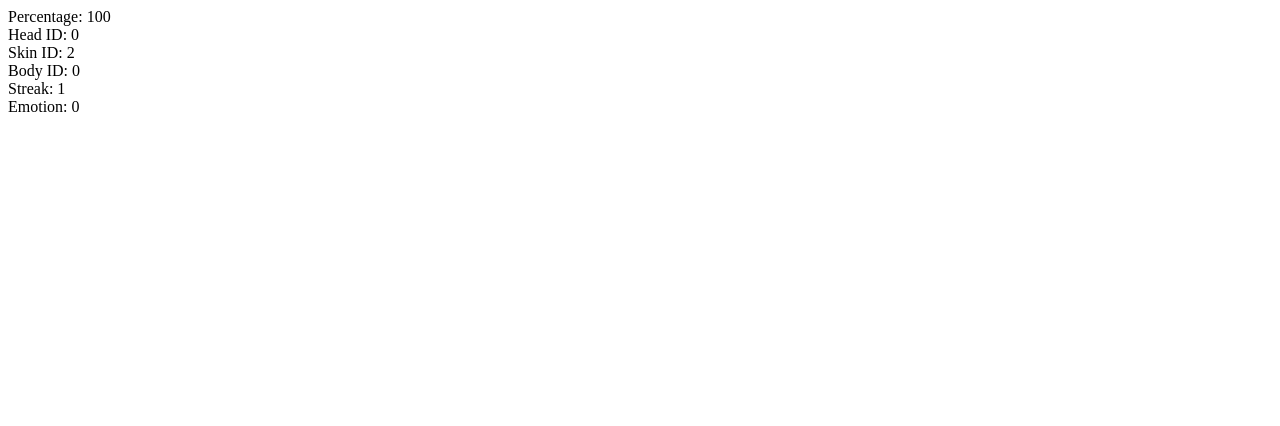
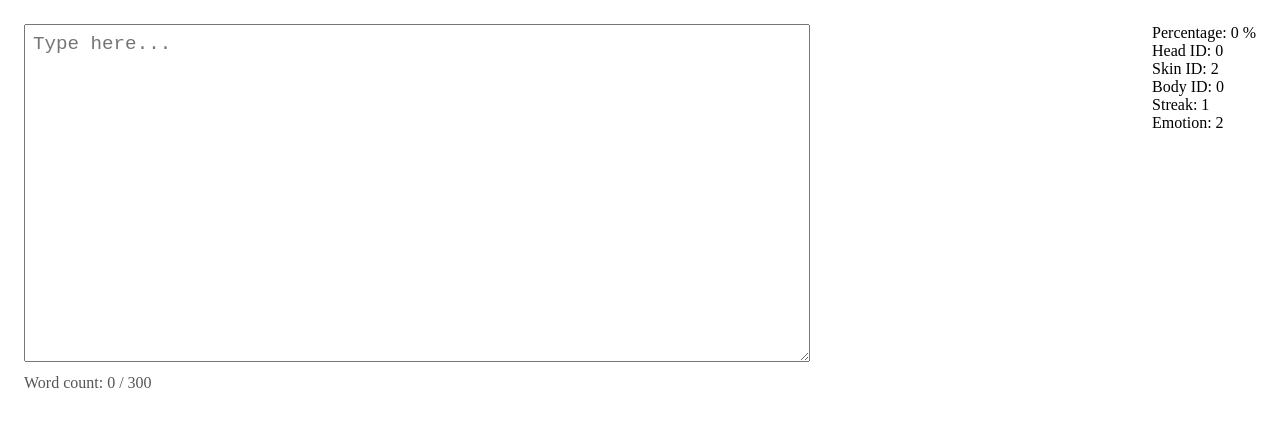
Before and after one commit to itcOnlineGaming/Team_1_2025, a SvelteKit app: page / in a window 1280 px wide. Shown: the top 426 px of the page. Built offline with nearby package versions, Linux system fonts and the light colour scheme.

Commit message:
Added Cat Tests - Updated Cat logic to work with tests - Added text box

```diff
--- a/src/lib/components/Cat.svelte
+++ b/src/lib/components/Cat/Cat.svelte
@@ -1,6 +1,7 @@
 
 <script lang="ts">
-  import { type BodyAccessory, type HeadAccessory, type SkinColour, Emotions} from "../../types/Cat";
+  import { type BodyAccessory, type HeadAccessory, type SkinColour, Emotions} from "../../../types/Cat";
+  import { getEmotion } from "./catEmotion";
 
     export let percentage : number;
     export let Head : HeadAccessory;
@@ -9,21 +10,12 @@
     export let streak : number;
     let emotion: Emotions;
 
-    switch (true) {
-    case percentage >= 80:
-        emotion = Emotions.Happy;
-        break;
-    case percentage >= 50:
-        emotion = Emotions.Neutral;
-        break;
-    default:
-        emotion = Emotions.Sad;
-    }
+    $: emotion = getEmotion(percentage , streak);
 
 </script>
 
 <div>
-  <div>Percentage: {percentage}</div>
+  <div>Percentage: {percentage} %</div>
   <div>Head ID: {Head}</div>
     <div>Skin ID: {Skin}</div>
     <div>Body ID: {Body}</div>
--- /dev/null
+++ b/src/lib/components/Cat/catEmotion.ts
@@ -0,0 +1,13 @@
+import { Emotions } from "../../../types/Cat";
+
+export function getEmotion(percentage: number, streak: number): Emotions {
+  if (streak === 0) {
+    return Emotions.Sad;
+  } else if (percentage >= 80) {
+    return Emotions.Happy;
+  } else if (percentage >= 50) {
+    return Emotions.Neutral;
+  } else {
+    return Emotions.Sad;
+  }
+}
--- a/src/routes/+page.svelte
+++ b/src/routes/+page.svelte
@@ -1,15 +1,61 @@
-<!-- +page.svelte -->
 <script lang="ts">
-  import Cat from '$lib/components/Cat.svelte';
+  import Cat from '$lib/components/Cat/Cat.svelte';
   import { BodyAccessory, HeadAccessory, SkinColour } from '../types/Cat';
 
-  let percentage : number = 100;
-  let Head : HeadAccessory = HeadAccessory.None;
-  let Body : BodyAccessory = BodyAccessory.None;
-  let Skin : SkinColour = SkinColour.White;
+  const WORDS_NEEDED : number = 300;
+  let Head: HeadAccessory = HeadAccessory.None;
+  let Body: BodyAccessory = BodyAccessory.None;
+  let Skin: SkinColour = SkinColour.White;
   let streak = 1;
+
+  let userInput = '';
+
+    $: wordCount = userInput.trim().length === 0
+    ? 0
+    : userInput.trim().split(/\s+/).length;
+
+    $: percentage = Number(Math.min(wordCount / WORDS_NEEDED, 1).toFixed(2)) * 100;
+
+
 </script>
 
-<main>
-  <Cat {percentage} {Head} {Body} {Skin} {streak} />
-</main>
+<style>
+  .container {
+    position: relative;
+    padding: 1rem;
+    height: 100vh;
+  }
+
+  .cat-top-right {
+    position: absolute;
+    top: 1rem;
+    right: 1rem;
+  }
+
+  .typing-box {
+    width: 60vw;
+    font-size: 1.2rem;
+    padding: 0.5rem;
+    height: 40vh;
+  }
+
+  .word-count {
+    margin-top: 0.5rem;
+    font-size: 1rem;
+    color: #555;
+  }
+</style>
+
+<div class="container">
+  <div class="cat-top-right">
+    <Cat {percentage} {Head} {Body} {Skin} {streak} />
+  </div>
+
+  <textarea
+  class="typing-box"
+  bind:value={userInput}
+  placeholder="Type here..."
+  aria-label="Typing box"
+/>
+  <div class="word-count">Word count: {wordCount} / {WORDS_NEEDED}</div>
+</div>
```
Also changed, not shown: 2 other files (tests, documents, lock files or other folders).
